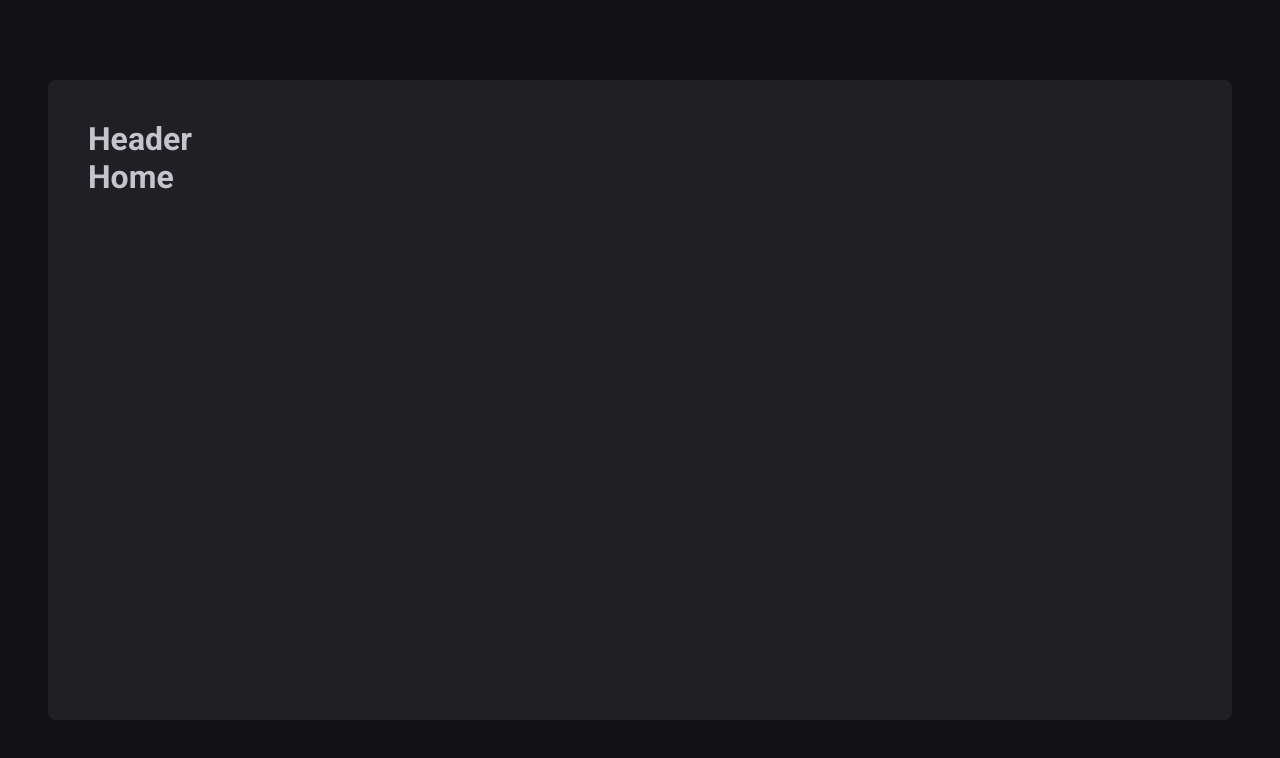
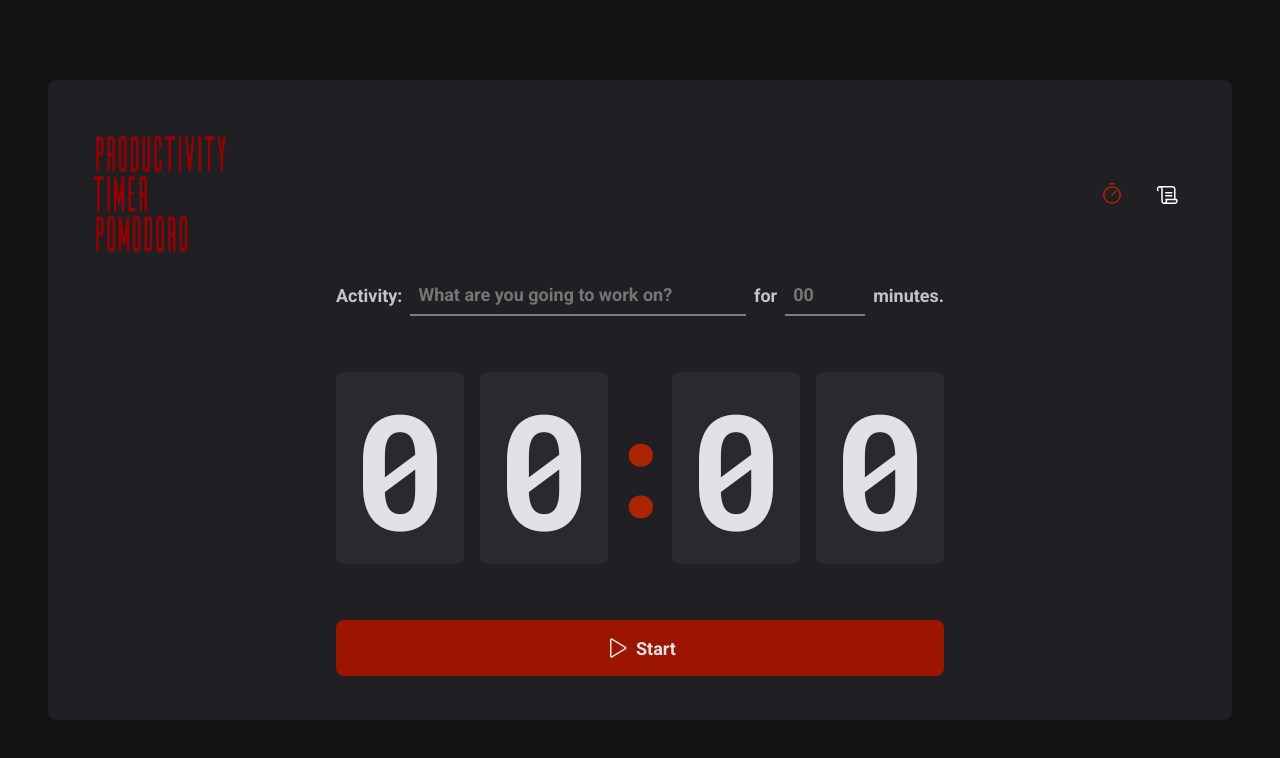
Before and after one commit to muricristiano/productivity-timer-pomodoro-app, a React (Vite) app: page / in a window 1280 px wide. Shown: the top 758 px of the page. Built offline with nearby package versions, Linux system fonts and the light colour scheme.

Commit message:
theme/defaultlayout/header/home/navigationlinks

```diff
--- a/index.html
+++ b/index.html
@@ -7,7 +7,7 @@
     <link rel="preconnect" href="https://fonts.gstatic.com" crossorigin />
     <meta name="viewport" content="width=device-width, initial-scale=1.0" />
 
-    <link href="https://fonts.googleapis.com/css2?family=Roboto:wght@400;700&display=swap" rel="stylesheet" />
+    <link href="https://fonts.googleapis.com/css2?family=Roboto+Mono:wght@700&family=Roboto:wght@400;700&display=swap" rel="stylesheet">
     <title>Pomodoro - Productivity Timer</title>
   </head>
   <body>
--- a/package.json
+++ b/package.json
@@ -10,6 +10,7 @@
     "preview": "vite preview"
   },
   "dependencies": {
+    "phosphor-react": "^1.4.1",
     "react": "^18.2.0",
     "react-dom": "^18.2.0",
     "react-router-dom": "^6.14.1",
--- a/src/Router.tsx
+++ b/src/Router.tsx
@@ -3,7 +3,7 @@ import { Routes, Route } from 'react-router-dom'
 import { DefaultLayout } from './layouts/DefaultLayout'
 
 import { Home } from './pages/Home'
-import { History } from './pages/History'
+import { History } from './pages/History/History'
 
 export function Router() {
   return (
--- a/src/components/Header/index.tsx
+++ b/src/components/Header/index.tsx
@@ -1,3 +1,20 @@
+import { Scroll, Timer } from 'phosphor-react'
+import { HeaderContainer } from './styles'
+import logo from '../../assets/productivity-timer.png'
+import { NavLink } from 'react-router-dom'
+
 export function Header() {
-  return <h1>Header</h1>
+  return (
+    <HeaderContainer>
+      <img src={logo} alt="Productivity Timer Pomodoro" width={'150px'} />
+      <nav>
+        <NavLink to="/" title="Timer Page">
+          <Timer size={24} />
+        </NavLink>
+        <NavLink to="/history" title="History Page">
+          <Scroll size={24} />
+        </NavLink>
+      </nav>
+    </HeaderContainer>
+  )
 }
--- a/src/components/Header/styles.ts
+++ b/src/components/Header/styles.ts
@@ -1,8 +1,38 @@
 import { styled } from 'styled-components'
 
 export const HeaderContainer = styled.header`
-  box-sizing: red;
+  box-sizing: border-box;
 
   display: flex;
   align-items: center;
+  justify-content: space-between;
+
+  nav {
+    display: flex;
+    gap: 0.5rem;
+    /* margin-right: 3rem; */
+
+    a {
+      width: 3rem;
+      height: 3rem;
+
+      display: flex;
+      justify-content: center;
+      align-items: center;
+      box-shadow: none;
+
+      color: ${(props) => props.theme.white};
+
+      border-top: 3px solid transparent; // for :hover
+      border-bottom: 3px solid transparent; // for :hover
+
+      &:hover {
+        border-bottom: ${(props) => props.theme['red-medium']} 3px solid; // for :hover
+      }
+
+      &.active {
+        color: ${(props) => props.theme['red-light']};
+      }
+    }
+  }
 `
--- a/src/layouts/DefaultLayout/styles.ts
+++ b/src/layouts/DefaultLayout/styles.ts
@@ -7,7 +7,7 @@ export const LayoutContainer = styled.div`
   margin: 5rem auto;
   padding: 2.5rem;
 
-  background-color: ${(props) => props.theme[`gray-800`]};
+  background-color: ${(props) => props.theme['gray-800']};
   border-radius: 8px;
 
   display: flex;
--- a/src/pages/Home.tsx
+++ /dev/null
@@ -1,7 +0,0 @@
-export function Home() {
-  return (
-    <div>
-      <h1>Home</h1>
-    </div>
-  )
-}
--- /dev/null
+++ b/src/pages/Home/index.tsx
@@ -0,0 +1,49 @@
+import { Play } from 'phosphor-react'
+import {
+  CountdownContainer,
+  FormContainer,
+  HomeContainer,
+  MinutesAmountInput,
+  Separator,
+  StartCountdownButton,
+  TaskInput,
+} from './styles'
+
+export function Home() {
+  return (
+    <HomeContainer>
+      <form action="">
+        <FormContainer>
+          <label htmlFor="task"> Activity: </label>
+          <TaskInput
+            type="text"
+            id="task"
+            placeholder="What are you going to work on?"
+          />
+          <label htmlFor="timeAmount"> for </label>
+          <MinutesAmountInput
+            type="number"
+            name=""
+            id="timeAmount"
+            placeholder="00"
+          />
+
+          <span> minutes. </span>
+        </FormContainer>
+
+        <CountdownContainer>
+          <span>0</span>
+          <span>0</span>
+          <Separator>:</Separator>
+          <span>0</span>
+          <span>0</span>
+        </CountdownContainer>
+
+        <StartCountdownButton type="submit">
+          <Play size={24} />
+          Start
+        </StartCountdownButton>
+      </form>
+    </HomeContainer>
+  )
+}
--- /dev/null
+++ b/src/pages/Home/styles.ts
@@ -0,0 +1,110 @@
+import { styled } from 'styled-components'
+
+export const HomeContainer = styled.main`
+  display: flex;
+  flex: 1;
+  /* flex-direction: column; */
+  justify-content: center;
+  align-items: center;
+
+  form {
+    display: flex;
+    flex-direction: column;
+    align-items: center;
+    gap: 3.5rem;
+  }
+`
+
+export const FormContainer = styled.div`
+  width: 100%;
+  display: flex;
+  align-items: center;
+  justify-content: center;
+  gap: 0.5rem;
+  flex-wrap: wrap;
+
+  color: ${(props) => props.theme['gray-300']};
+  font-size: 1.125rem;
+  font-weight: bold;
+`
+
+const BaseInput = styled.input`
+  background: transparent;
+  height: 2.5rem;
+  border: 0;
+  border-bottom: 2px solid ${(props) => props.theme['gray-500']};
+  padding: 0 0.5rem;
+
+  font-weight: bold;
+  font-size: 1.125rem;
+  color: ${(props) => props.theme['gray-100']};
+
+  &:focus {
+    box-shadow: none;
+    border-color: ${(props) => props.theme['red-medium']};
+  }
+`
+
+export const TaskInput = styled(BaseInput)`
+  flex: 1;
+`
+
+export const MinutesAmountInput = styled(BaseInput)`
+  width: 4rem;
+`
+
+export const CountdownContainer = styled.div`
+  font-family: 'Roboto Mono', monospace;
+  font-size: 10rem;
+  line-height: 8rem;
+  color: ${(props) => props.theme['gray-100']};
+
+  display: flex;
+  gap: 1rem;
+
+  span {
+    background: ${(props) => props.theme['gray-700']};
+    padding: 2rem 1rem;
+    border-radius: 8px;
+  }
+`
+
+export const Separator = styled.div`
+  padding: 2rem 0;
+  font-size: 8rem;
+
+  color: ${(props) => props.theme['red-light']};
+
+  width: 2rem;
+  overflow: hidden;
+  display: flex;
+  justify-content: center;
+`
+
+export const StartCountdownButton = styled.button`
+  width: 100%;
+  background: ${(props) => props.theme['red-medium']};
+  border: 0;
+  border-radius: 8px;
+  padding: 1rem;
+
+  color: ${(props) => props.theme['gray-100']};
+  font-weight: bold;
+  font-size: 1.125rem;
+
+  display: flex;
+  justify-content: center;
+  align-items: center;
+  gap: 0.5rem;
+
+  cursor: pointer;
+
+  &:hover:not(:disabled) {
+    background-color: ${(props) => props.theme['red-light']};
+  }
+
+  &:disabled {
+    opacity: 0.7;
+    cursor: not-allowed;
+  }
+`
--- a/src/styles/global.ts
+++ b/src/styles/global.ts
@@ -8,12 +8,13 @@ export const GlobalStyle = createGlobalStyle`
 
     :focus {
         outline: 0;
-        box-shadow: 0 0 0 2px ${(props) => props.theme['green-500']}
+        box-shadow: 0 0 0 2px ${(props) => props.theme['red-700']}
     }
 
     body {
         background: ${(props) => props.theme['gray-900']};
         color: ${(props) => props.theme['gray-300']};
+        -webkit-font-smoothing: antialiased;
     }
 
     body, input, textarea, button {
--- a/src/styles/themes/defaultTheme.ts
+++ b/src/styles/themes/defaultTheme.ts
@@ -1,5 +1,5 @@
 export const defaultTheme = {
-  white: '#fff',
+  white: '#FFF',
 
   'gray-100': '#E1E1E6',
   'gray-300': '#C4C4CC',
@@ -14,8 +14,8 @@ export const defaultTheme = {
   'green-500': '#00875F',
   'green-700': '#015F43',
 
-  'red-500': '#AB222E',
-  'red-700': '#7A1921',
+  'red-light': '#AB2502',
+  'red-medium': '#9B1500',
 
   'yellow-500': '#FBA94C',
 }
```
Also changed, not shown: src/assets/productivity-timer.png (added), src/pages/History/History.tsx (renamed from src/pages/History.tsx), 1 other file (tests, documents, lock files or other folders).
